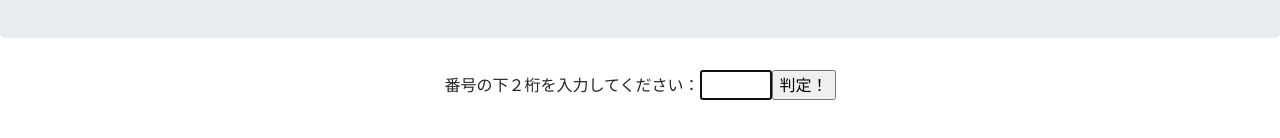
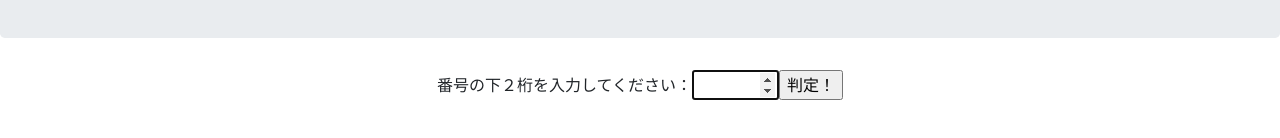
Before and after one commit to totuus1157/new-years-card-winner-number-checker, a React (Create React App) app in the folder new-years-card-winner-number-checker/: page / in a window 1280 px wide. Shown: the part 192-330 px from the top of the page. Built offline with nearby package versions, Linux system fonts and the light colour scheme.

Commit message:
モバイル環境で最初から数値キーボードを出現させるため、inputのtypeをnumberに変更。

```diff
--- a/new-years-card-winner-number-checker/src/App.js
+++ b/new-years-card-winner-number-checker/src/App.js
@@ -57,13 +57,11 @@ class App extends React.Component {
               <input
                 ref={this.inputRef}
                 id="input_number"
-                type="text"
+                type="number"
                 onChange={this.doChange}
                 autoFocus
-                maxLength="2"
-                minLength="2"
-                pattern="[0-9]{2}"
-                size="2"
+                min="0"
+                max="99"
                 required
               />
               <input type="submit" value="判定！" />
```
